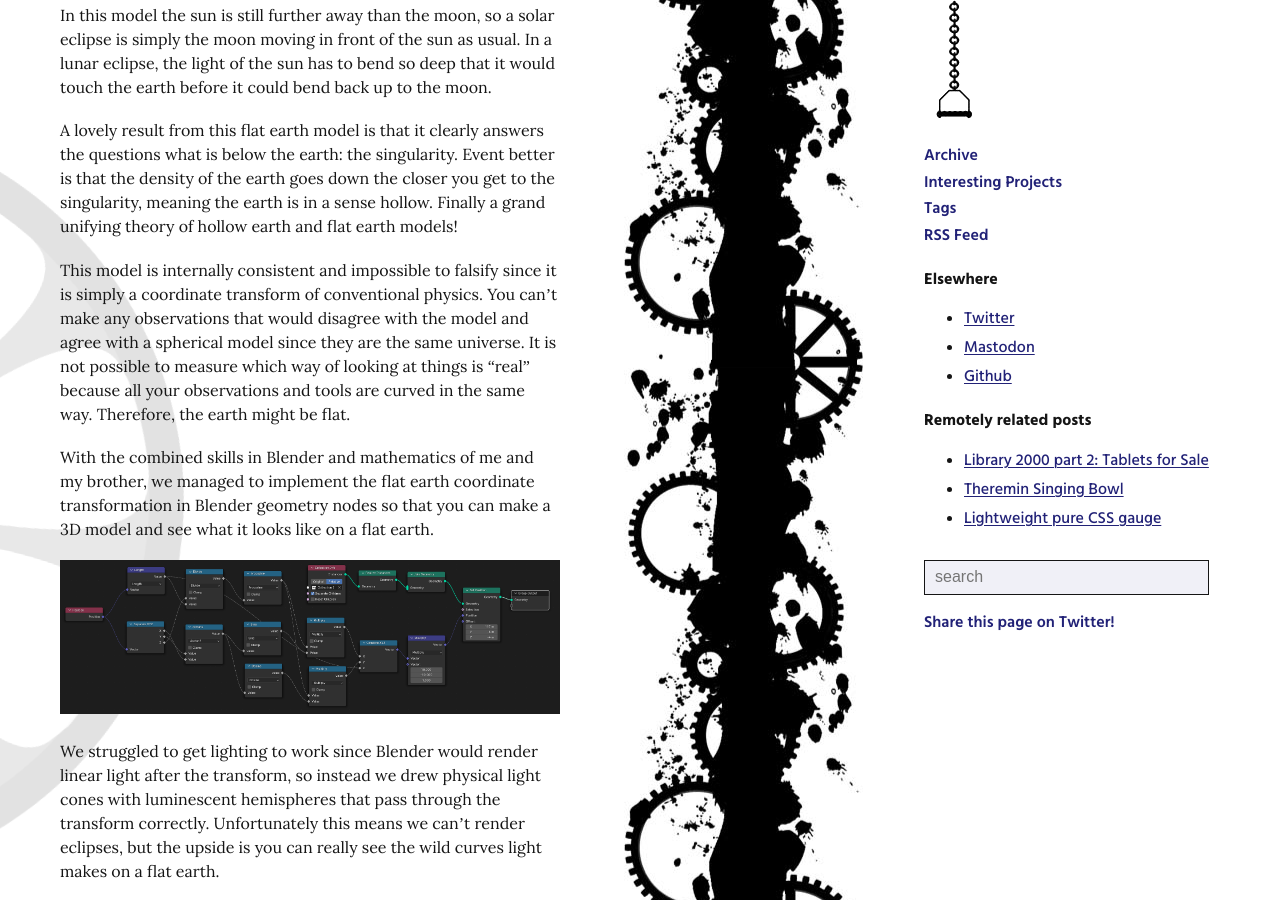
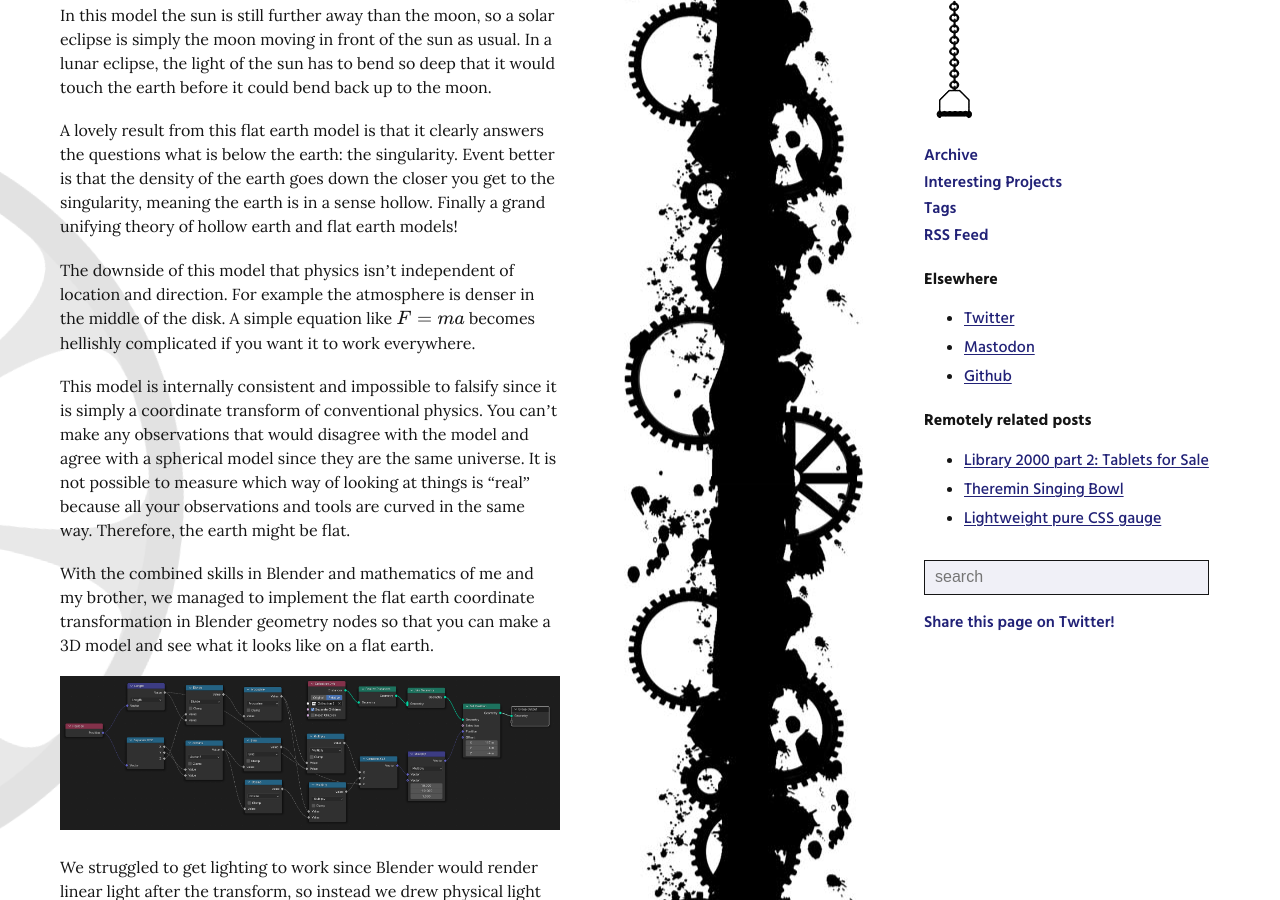
Before and after one commit to pepijndevos/pepijndevos.github.com, a Jekyll site: the page built from _posts/2024-04-14-earth-could-be-round-earth-could-be-flat.markdown, in a window 1280 px wide and 900 px high, scrolled down 2181 px. Built offline with Jekyll 4.4.1, drawn with Linux system fonts in a browser that asks for light colours; nearby versions of some CDN libraries; some web fonts are replaced; comment, search, counter and statistics services are not loaded.

Commit message:
flat earth

```diff
--- a/_posts/2024-04-14-earth-could-be-round-earth-could-be-flat.markdown
+++ b/_posts/2024-04-14-earth-could-be-round-earth-could-be-flat.markdown
@@ -24,6 +24,8 @@ In this model the sun is still further away than the moon, so a solar eclipse is
 
 A lovely result from this flat earth model is that it clearly answers the questions what is below the earth: the singularity. Event better is that the density of the earth goes down the closer you get to the singularity, meaning the earth is in a sense hollow. Finally a grand unifying theory of hollow earth and flat earth models!
 
+The downside of this model that physics isn't independent of location and direction. For example the atmosphere is denser in the middle of the disk. A simple equation like $$F=ma$$ becomes hellishly complicated if you want it to work everywhere.
+
 This model is internally consistent and impossible to falsify since it is simply a coordinate transform of conventional physics. You can't make any observations that would disagree with the model and agree with a spherical model since they are the same universe. It is not possible to measure which way of looking at things is "real" because all your observations and tools are curved in the same way. Therefore, the earth might be flat.
 
 With the combined skills in Blender and mathematics of me and my brother, we managed to implement the flat earth coordinate transformation in Blender geometry nodes so that you can make a 3D model and see what it looks like on a flat earth.
```
